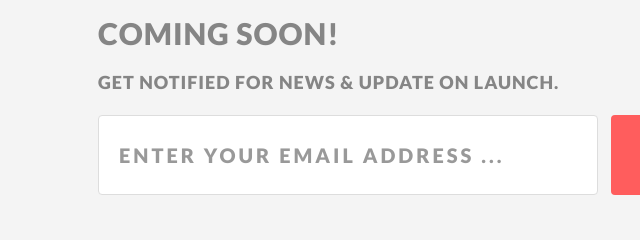
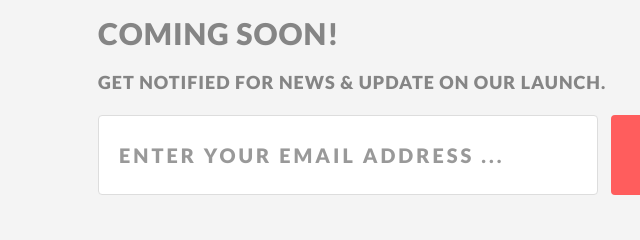
Before and after one commit to macstratons/hungryhub-teaser, a plain HTML site: page index.html in a window 1280 px wide. Shown: the part 206-446 px from the top of the page, 362-1002 px from the left. Drawn offline with Linux system fonts and the light colour scheme.

Commit message:
Content changed.

```diff
--- a/index.html
+++ b/index.html
@@ -22,7 +22,7 @@
           <div class="hh-headline">
             <h1><strong><em>"Where Diners Meet Their Table"</em></strong></h1>
             <h3>COMING SOON!</h3>
-            <p class="lead">GET NOTIFIED FOR NEWS & UPDATE ON LAUNCH.</p>
+            <p class="lead">GET NOTIFIED FOR NEWS & UPDATE ON OUR LAUNCH.</p>
           </div><!-- /. hh-headline -->
           <form class="form-inline" role="form">
             <div class="form-group">
```
